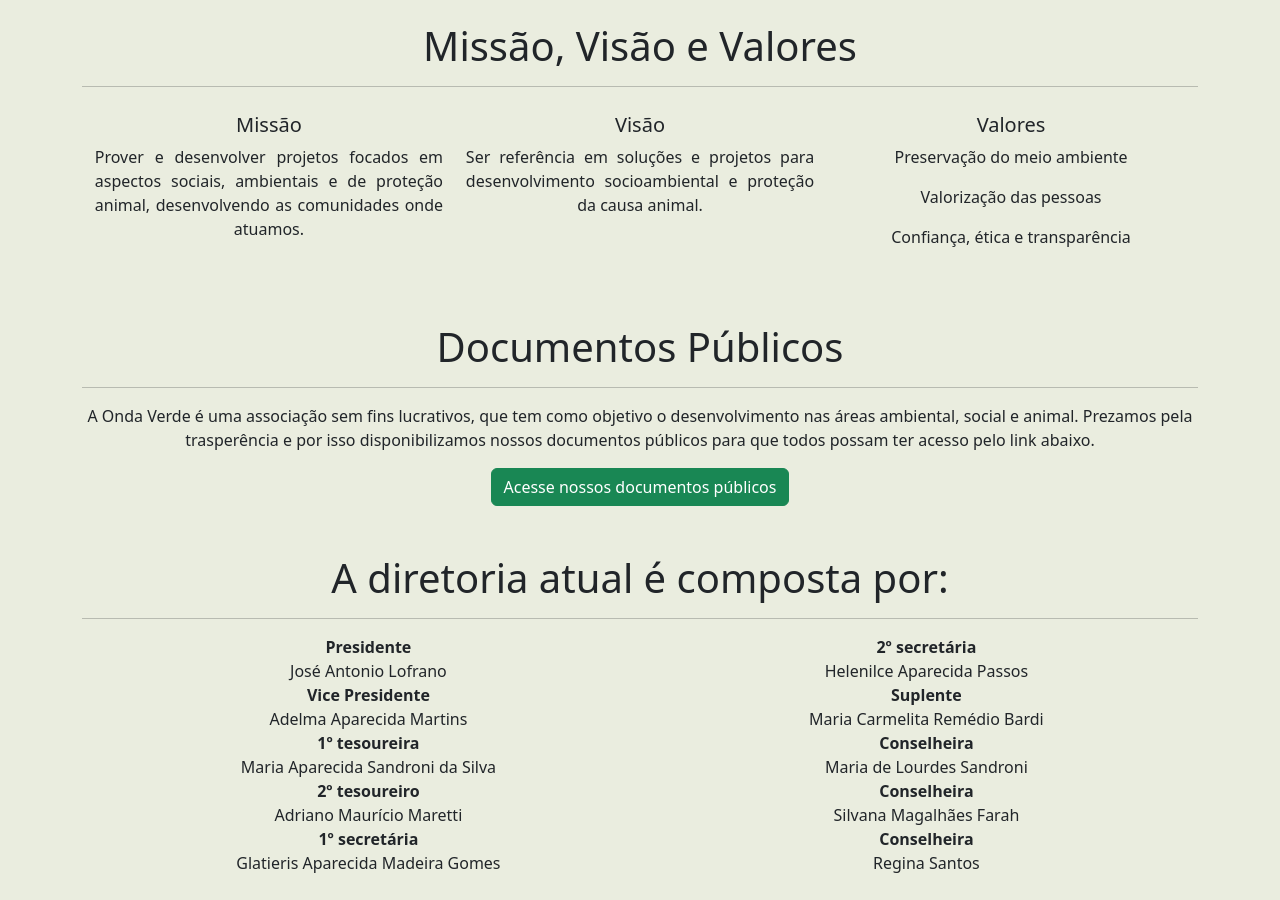
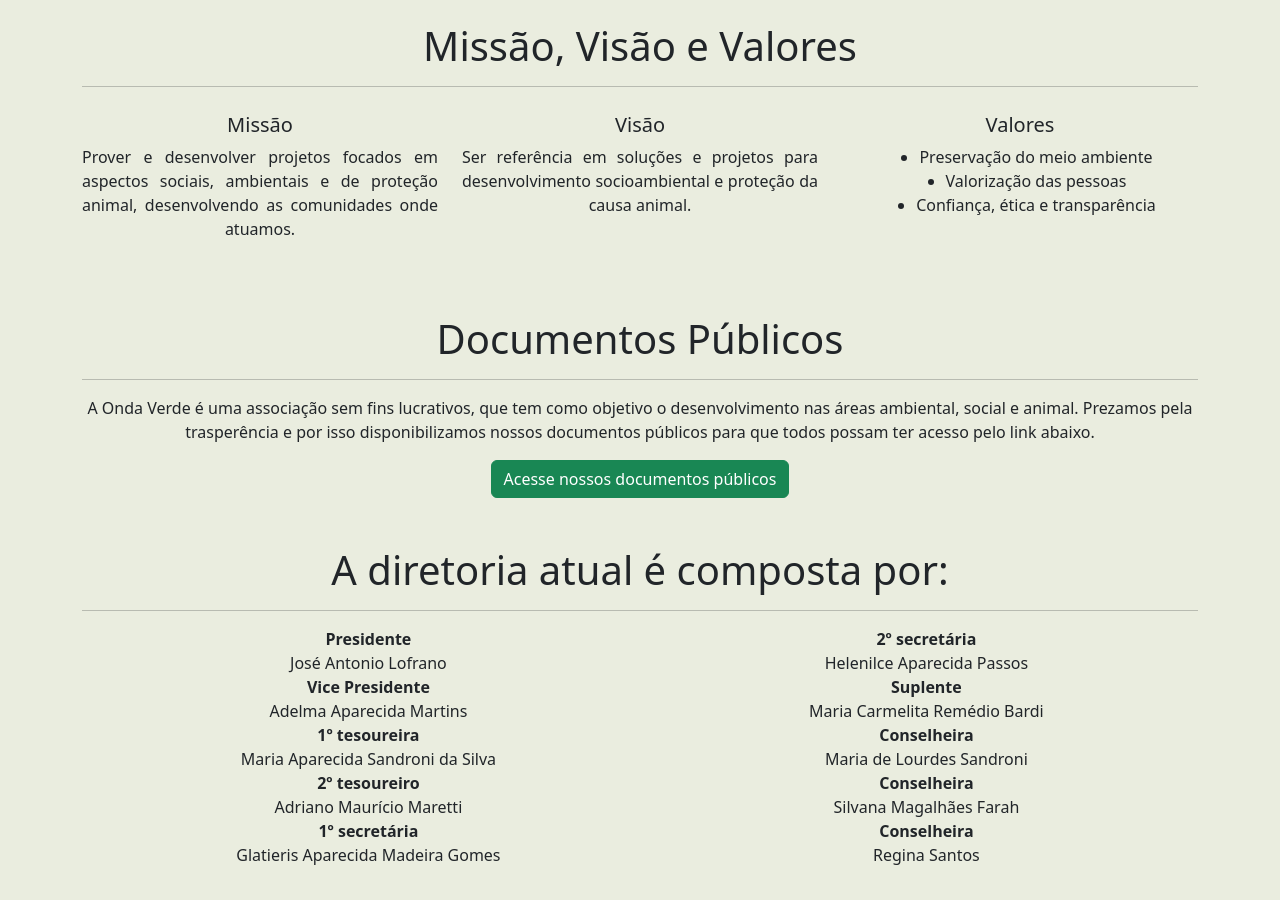
Before and after one commit to MarcelSSouza/onda-verde-guaxupe, a React (Create React App) app: page /sobre in a window 1280 px wide. Shown: the part 1074-1974 px from the top of the page. Built offline with nearby package versions, Linux system fonts and the light colour scheme.

Commit message:
MyQuemSomos fix

```diff
--- a/src/App.css
+++ b/src/App.css
@@ -87,7 +87,6 @@
 
 .missao-wrapper {
   text-align: justify;
-  width: 33%;
   padding: 10px;
   text-align-last: center;
 }
@@ -116,3 +115,14 @@
   transition: transform 0.3s ease-in-out;
   cursor: pointer;
 }
+
+.missao-wrapper ul li {
+  width: fit-content;
+}
+
+.missao-wrapper ul {
+  display: flex;
+  flex-direction: column;
+  justify-content: center;
+  align-items: center;
+}
--- a/src/MyQuemSomos.jsx
+++ b/src/MyQuemSomos.jsx
@@ -76,20 +76,28 @@
         <Col md={12}>
           <h1 className="text-center ">Missão, Visão e Valores  </h1>
           <hr />
-          <div className="d-flex flex-lg-row flex-column justify-content-evenly">
-            <div className="missao-wrapper">
+          <div className="row d-flex flex-lg-row flex-column justify-content-evenly align-items-start">
+            <div className="missao-wrapper col-lg-4">
               <h5>Missão</h5>
               <p>Prover e desenvolver projetos focados em aspectos sociais, ambientais e de proteção animal, desenvolvendo as comunidades onde atuamos.</p>
             </div>
-            <div className="missao-wrapper">
+            <div className="missao-wrapper col-lg-4">
               <h5>Visão</h5>
               <p>Ser referência em soluções e projetos para desenvolvimento socioambiental e proteção da causa animal.</p>
             </div>
-            <div className="missao-wrapper">
+            <div className="missao-wrapper col-lg-4">
               <h5>Valores</h5>
-              <p>Preservação do meio ambiente</p>
-              <p>Valorização das pessoas</p>
-              <p>Confiança, ética e transparência</p>
+              <ul>
+                <li>
+                  Preservação do meio ambiente
+                </li>
+                <li>
+                  Valorização das pessoas
+                </li>
+                <li>
+                  Confiança, ética e transparência
+                </li>
+              </ul>
             </div>
           </div>
         </Col>
```
